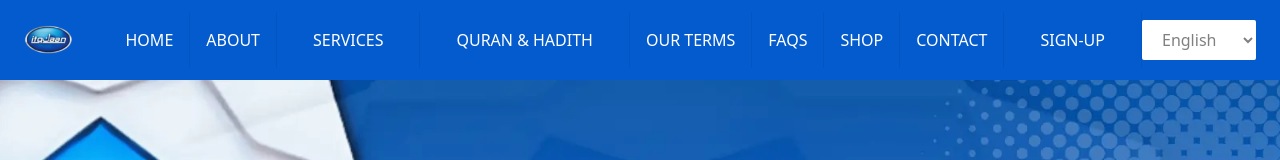
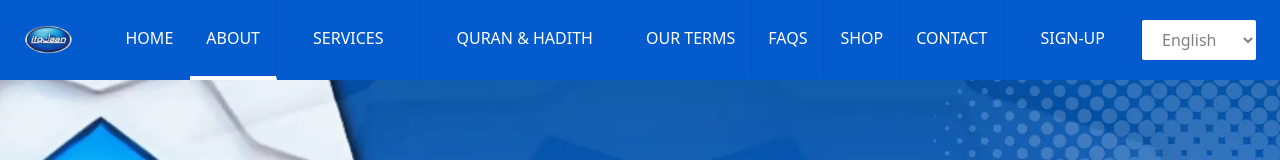
Before and after one commit to ITQAANWORLD/itqaanWorld-web, an Angular app: page /about in a window 1280 px wide. Shown: the top 160 px of the page. Built offline with nearby package versions, Linux system fonts and the light colour scheme.

Commit message:
navbar fix

```diff
--- a/src/app/app.module.ts
+++ b/src/app/app.module.ts
@@ -7,6 +7,7 @@ import { NavbarComponent } from './shared/components/navbar/navbar.component';
 import { ItqaanServiceCardComponent } from './shared/components/itqaan-service-card/itqaan-service-card.component';
 import { FooterComponent } from './shared/components/footer/footer.component';
 import { InfoContainerComponent } from './shared/components/info-container/info-container.component';
+import { RouterLinkActive } from '@angular/router';
 
 @NgModule({
   declarations: [
@@ -15,7 +16,8 @@ import { InfoContainerComponent } from './shared/components/info-container/info-
   ],
   imports: [
     BrowserModule,
-    AppRoutingModule
+    AppRoutingModule,
+    RouterLinkActive
   ],
   providers: [],
   bootstrap: [AppComponent]
--- a/src/app/shared/components/navbar/navbar.component.html
+++ b/src/app/shared/components/navbar/navbar.component.html
@@ -1,9 +1,9 @@
 <nav
   [ngClass]="{ 'fixed w-screen': scrolled }"
-  class="bg-headerBlue h-20 px-6 flex justify-between items-center"
+  class="bg-headerBlue h-20 px-6 flex justify-between"
 >
   <img
-    class="h-12 w-12"
+    class="h-12 w-12 self-center"
     src="../../../../assets/imgs/itqaan-logo-footer.png"
     alt="logo"
   />
@@ -46,17 +46,28 @@
   </div>
 
   <ul class="hidden lg:flex text-white justify-around uppercase">
-    <li class="border-r px-4 py-4 border-headerBorder">
-      <a [routerLink]="'home'"> Home</a>
+    <li
+      [routerLink]="'home'"
+      [routerLinkActive]="'border-b-white'"
+      class="border-r px-4 hover:cursor-pointer py-4 border-headerBorder border-b-4 flex items-center border-b-transparent transition-all duration-300 hover:border-b-white"
+    >
+      Home
     </li>
-    <li class="border-r px-4 py-4 border-headerBorder">
-      <a [routerLink]="'about'"> About</a>
+    <li
+      [routerLink]="'about'"
+      [routerLinkActive]="'border-b-white'"
+      class="hover:cursor-pointer border-r px-4 py-4 border-headerBorder flex items-center border-b-4 border-b-transparent transition-all duration-300 hover:border-b-white"
+    >
+      About
     </li>
-    <li class="border-r px-4 py-4 border-headerBorder">
+    <li
+      [routerLinkActive]="'border-b-white'"
+      class="border-r px-4 py-4 border-headerBorder flex items-center border-b-4 border-b-transparent transition-all duration-300 hover:border-b-white"
+    >
       <a class="peer px-5 py-8 hover:cursor-pointer"> Services </a>
       <!-- the menu here -->
       <div
-        class="hidden absolute mt-6 -ml-4 peer-hover:flex hover:flex w-[250px] flex-col bg-white text-darkText divide-y-2 drop-shadow-lg"
+        class="hidden absolute mt-[694px] -ml-4 peer-hover:flex hover:flex w-[250px] flex-col bg-white text-darkText divide-y-2 drop-shadow-lg"
       >
         <a
           *ngFor="let item of services"
@@ -66,11 +77,14 @@
         >
       </div>
     </li>
-    <li class="border-r px-4 py-4 border-headerBorder">
+    <li
+      [routerLinkActive]="'border-b-white'"
+      class="border-r px-4 py-4 border-headerBorder flex items-center border-b-4 border-b-transparent transition-all duration-300 hover:border-b-white"
+    >
       <a class="peer px-5 py-8 hover:cursor-pointer">QURAN & HADITH</a>
       <!-- the menu here -->
       <div
-        class="hidden absolute mt-6 -ml-4 peer-hover:flex hover:flex w-[250px] flex-col bg-white text-darkText divide-y-2 drop-shadow-lg"
+        class="hidden absolute mt-48 -ml-4 peer-hover:flex hover:flex w-[250px] flex-col bg-white text-darkText divide-y-2 drop-shadow-lg"
       >
         <a
           *ngFor="let item of quranHadith"
@@ -80,17 +94,35 @@
         >
       </div>
     </li>
-    <li class="border-r px-4 py-4 border-headerBorder">
-      <a [routerLink]="'terms'"> OUR TERMS</a>
+    <li
+      [routerLink]="'terms'"
+      [routerLinkActive]="'border-b-white'"
+      class="hover:cursor-pointer border-r px-4 py-4 border-headerBorder flex items-center border-b-4 border-b-transparent transition-all duration-300 hover:border-b-white"
+    >
+      OUR TERMS
     </li>
-    <li class="border-r px-4 py-4 border-headerBorder"><a> FAQs</a></li>
-    <li class="border-r px-4 py-4 border-headerBorder">
-      <a [routerLink]="'shop'"> SHOP</a>
+    <li
+      class="hover:cursor-pointer border-r px-4 py-4 border-headerBorder flex items-center border-b-4 border-b-transparent transition-all duration-300 hover:border-b-white"
+    >
+      FAQs
     </li>
-    <li class="border-r px-4 py-4 border-headerBorder">
-      <a [routerLink]="'contact'"> CONTACT</a>
+    <li
+      [routerLink]="'shop'"
+      [routerLinkActive]="'border-b-white'"
+      class="hover:cursor-pointer border-r px-4 py-4 border-headerBorder flex items-center border-b-4 border-b-transparent transition-all duration-300 hover:border-b-white"
+    >
+      SHOP
     </li>
-    <li class="border-r px-4 py-4 border-headerBorder">
+    <li
+      [routerLink]="'contact'"
+      [routerLinkActive]="'border-b-white'"
+      class="hover:cursor-pointer border-r px-4 py-4 border-headerBorder flex items-center border-b-4 border-b-transparent transition-all duration-300 hover:border-b-white"
+    >
+      CONTACT
+    </li>
+    <li
+      class="hover:cursor-pointer border-r px-4 py-4 border-headerBorder flex items-center border-b-4 border-b-transparent transition-all duration-300 hover:border-b-white"
+    >
       <a class="peer px-5 py-8 hover:cursor-pointer">SIGN-UP</a>
       <!-- the menu here -->
       <div
```
